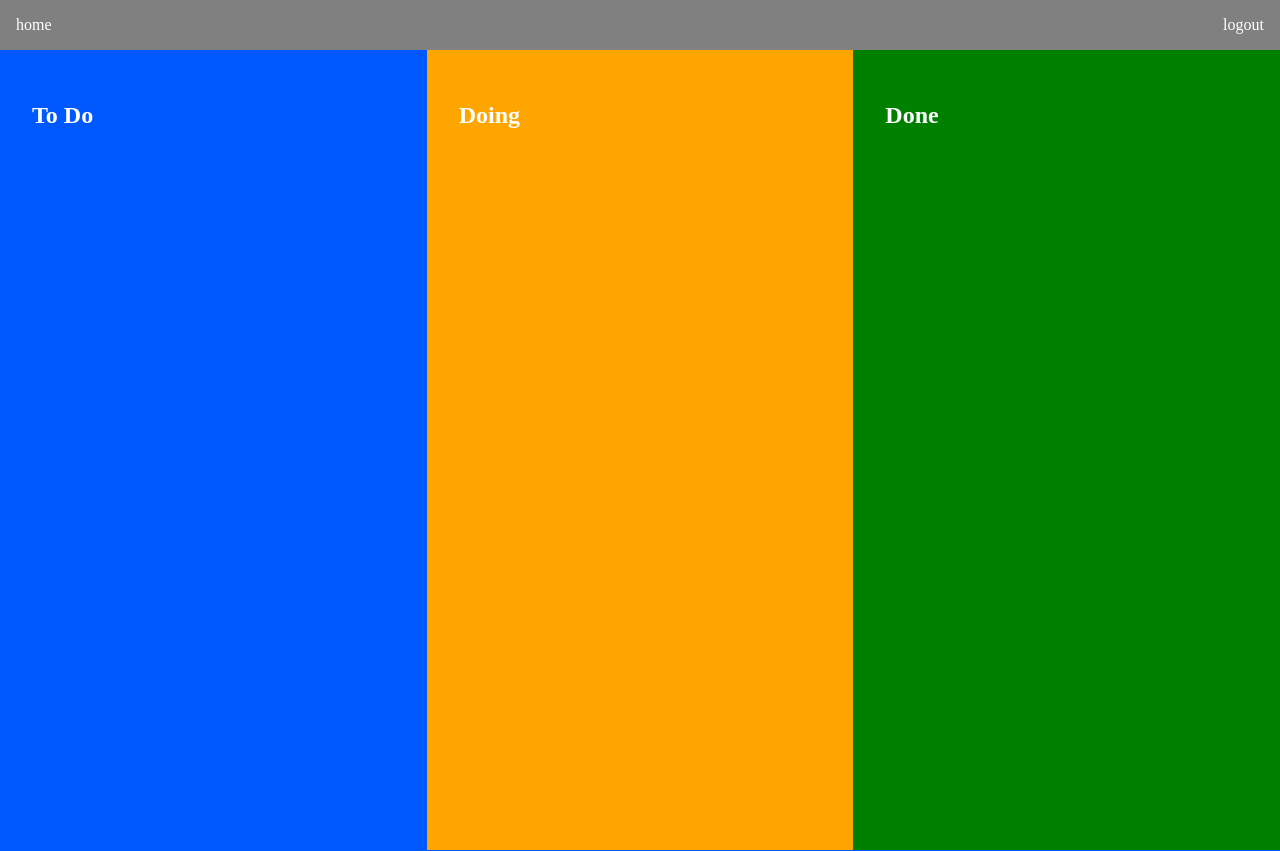
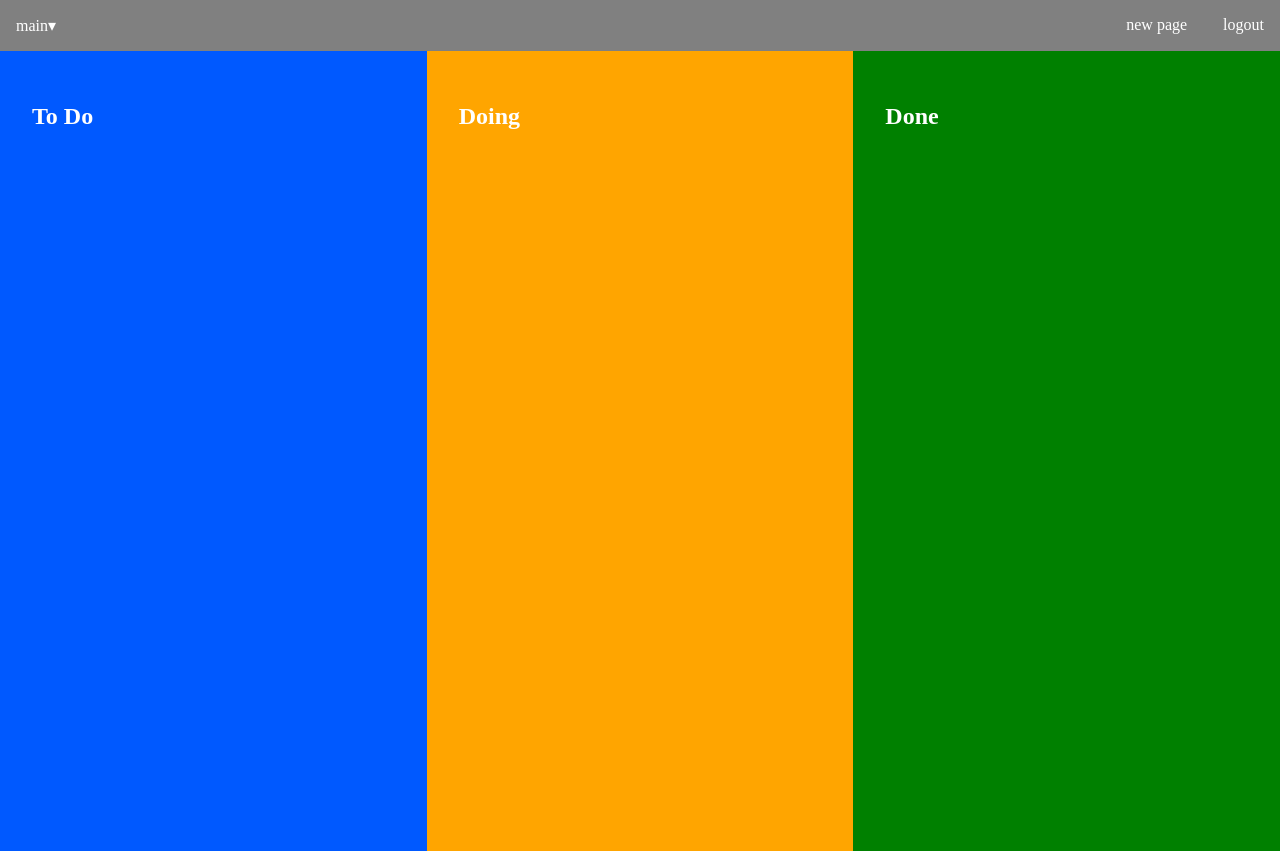
Before and after one commit to Robin3880/task-tracker, a Flask app: page / in a window 1280 px wide. Run offline with Flask 3, Linux system fonts and the light colour scheme; the visitor is signed in with stand-in values (Sample User, id 1).

Commit message:
minor changes

```diff
--- a/app.py
+++ b/app.py
@@ -75,7 +75,7 @@ def login():
             return redirect(next_page)
     return render_template("login.html", form=form)
 
-@app.route("/logout", methods=["POST", "GET"])
+@app.route("/logout")
 def logout():
     session.clear()
     session.modified = True
--- a/static/style.css
+++ b/static/style.css
@@ -37,3 +37,6 @@ a {
     color: white;
     text-decoration: none;
 }
+nav a {
+    margin-left: 2em;
+}
--- a/templates/base.html
+++ b/templates/base.html
@@ -8,8 +8,11 @@
 <body>
     {% if g.user%}
     <header>
-        <a href="{{url_for('index')}}">home</a>
+        <a href="{{url_for('index')}}">main&#9662;</a>
+        <nav>
+        <a href="">new page</a>
         <a href="{{url_for('logout')}}">logout</a>
+        </nav>
     </header>
     {% endif %}
 
```
